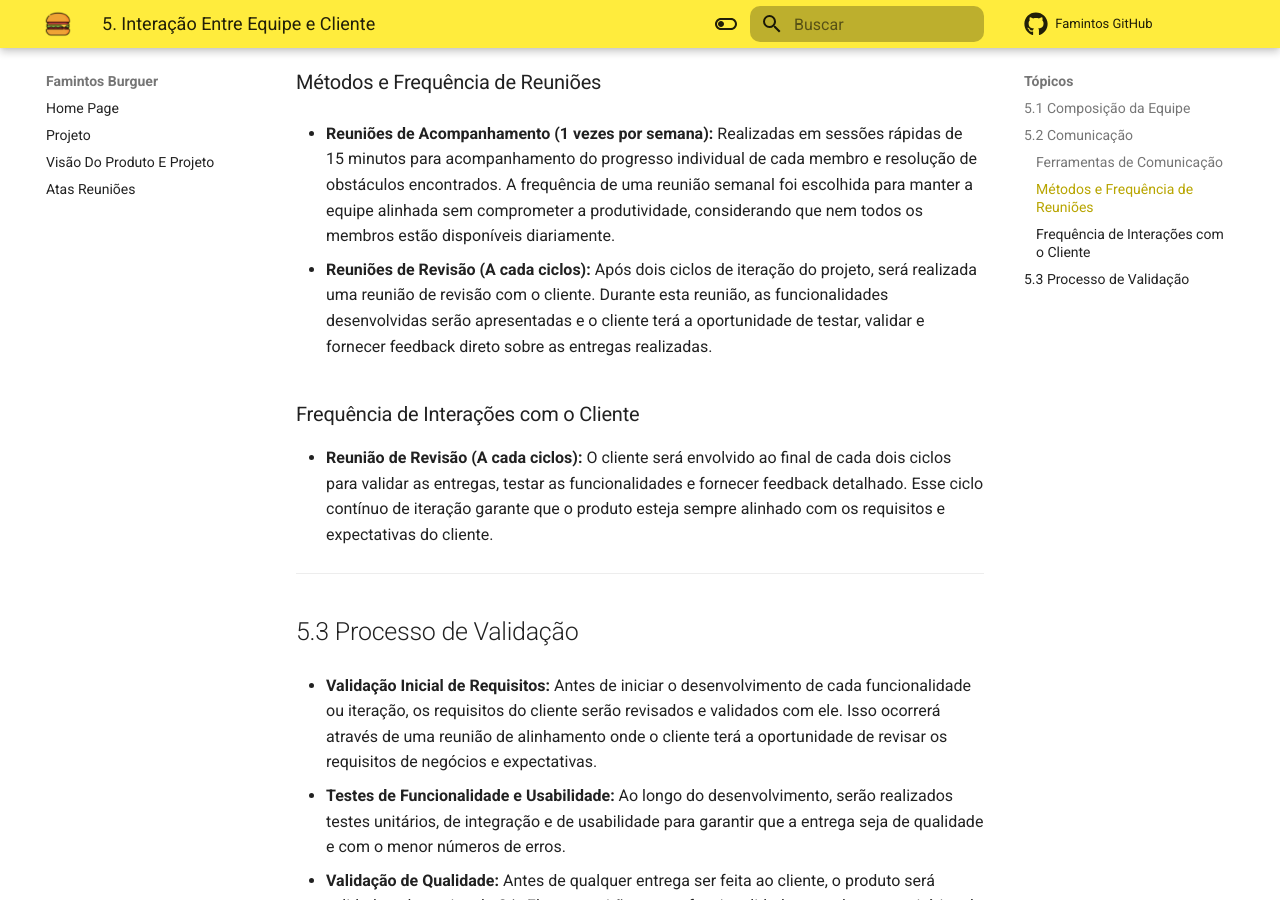
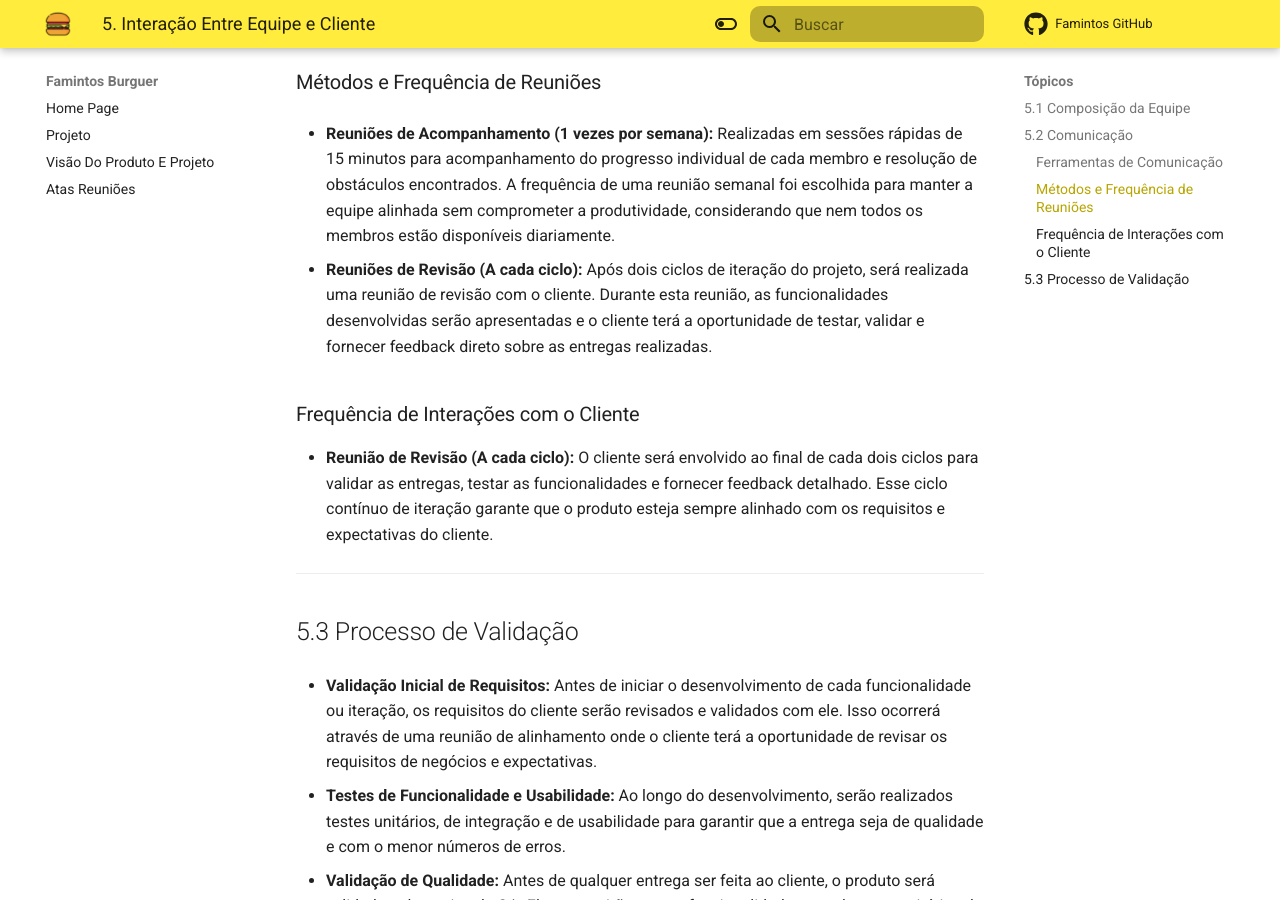
Before and after one commit to mdsreq-fga-unb/2024.2-T01-FamintosBurguer, an MkDocs documentation site: the page built from docs/ProdutoProjeto/5_Interação.md, in a window 1280 px wide and 900 px high, scrolled down 1201 px. Built offline with MkDocs 1.6.1 and Material for MkDocs 9.7.7, drawn with Linux system fonts in a browser that asks for light colours; comment, search, counter and statistics services are not loaded.

Commit message:
Correção na descrição da frequência de reuniões de revisão no documento de interação do projeto

```diff
--- a/docs/ProdutoProjeto/5_Interação.md
+++ b/docs/ProdutoProjeto/5_Interação.md
@@ -29,10 +29,10 @@ ________________________________________________________________________________
 ### Métodos e Frequência de Reuniões
   - **Reuniões de Acompanhamento (1 vezes por semana):** Realizadas em sessões rápidas de 15 minutos para acompanhamento do progresso individual de cada membro e resolução de obstáculos encontrados. A frequência de uma reunião semanal foi escolhida para manter a equipe alinhada sem comprometer a produtividade, considerando que nem todos os membros estão disponíveis diariamente.
 
-  - **Reuniões de Revisão (A cada ciclos):** Após dois ciclos de iteração do projeto, será realizada uma reunião de revisão com o cliente. Durante esta reunião, as funcionalidades desenvolvidas serão apresentadas e o cliente terá a oportunidade de testar, validar e fornecer feedback direto sobre as entregas realizadas.
+  - **Reuniões de Revisão (A cada ciclo):** Após dois ciclos de iteração do projeto, será realizada uma reunião de revisão com o cliente. Durante esta reunião, as funcionalidades desenvolvidas serão apresentadas e o cliente terá a oportunidade de testar, validar e fornecer feedback direto sobre as entregas realizadas.
 
 ### Frequência de Interações com o Cliente
-  - **Reunião de Revisão (A cada ciclos):** O cliente será envolvido ao final de cada dois ciclos para validar as entregas, testar as funcionalidades e fornecer feedback detalhado. Esse ciclo contínuo de iteração garante que o produto esteja sempre alinhado com os requisitos e expectativas do cliente.
+  - **Reunião de Revisão (A cada ciclo):** O cliente será envolvido ao final de cada dois ciclos para validar as entregas, testar as funcionalidades e fornecer feedback detalhado. Esse ciclo contínuo de iteração garante que o produto esteja sempre alinhado com os requisitos e expectativas do cliente.
 ___________________________________________________________________________________
 
 ## 5.3 Processo de Validação
```
